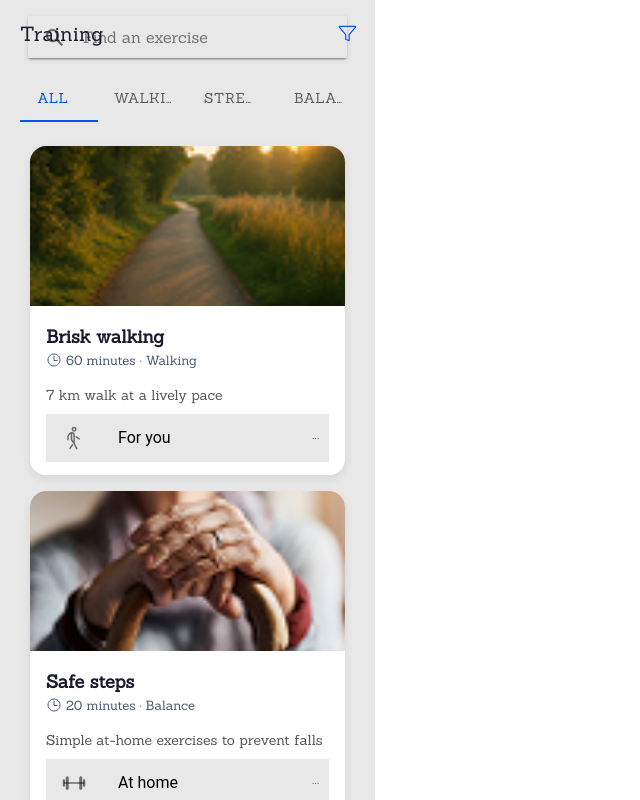
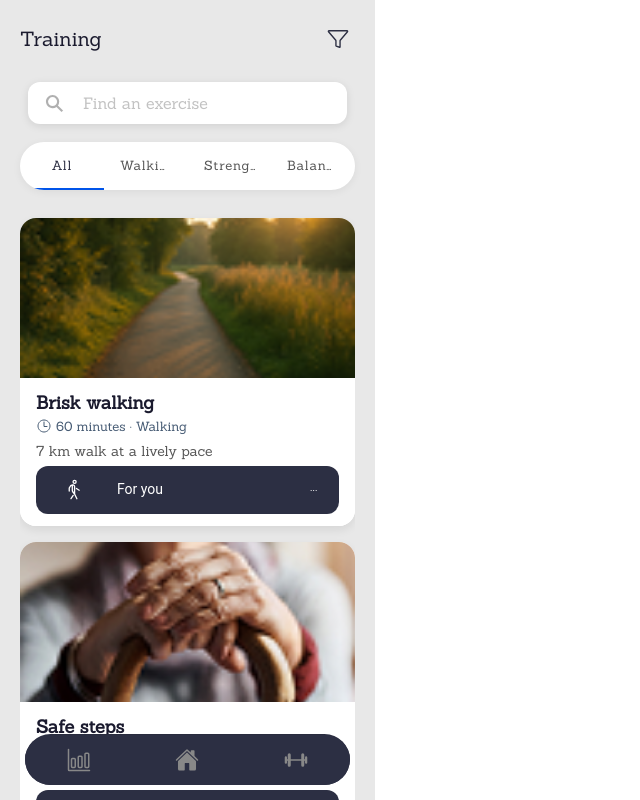
Before and after one commit to Cobran53/Too-Old-to-Fold, a React (Vite) app: page /training-list in a window 1280 px wide. Shown: the whole page, without its empty margins (0-640 px from the left). Built offline with nearby package versions, Linux system fonts and the light colour scheme.

Commit message:
more fixes on the training list

```diff
--- a/src/pages/TrainingList.css
+++ b/src/pages/TrainingList.css
@@ -1,4 +1,4 @@
-/* Färgpalett – samma som Dashboard */
+/* --- Samma färgpalett som dashboard --- */
 :root {
   --primary-dark: #2c2f43;
   --primary-blue: #455a73;
@@ -9,7 +9,7 @@
   --font-color: #1a1a2e;
 }
 
-/* Samma “telefonstorlek” som dashboard-page */
+/* --- Telefonram / layout --- */
 .training-page {
   --ion-background-color: #e8e8e8;
   width: 375px;
@@ -20,54 +20,115 @@
   font-family: 'Sanchez', Arial, sans-serif !important;
 }
 
-/* Content liknande dashboard-content */
 .training-content {
   --padding-start: 20px;
   --padding-end: 20px;
   --padding-top: 0;
   --padding-bottom: 0;
-  background: #e8e8e8;
+  background-color: #e8e8e8;
 }
 
-/* Ta bort standardborder på headern som på dashboard */
-.ion-no-border {
-  --border-width: 0 !important;
+/* --- Toprad: titel + filter --- */
+.training-top-row {
+  display: flex;
+  justify-content: space-between;
+  align-items: center;
+  margin-top: 16px;
 }
 
 .training-title {
   font-size: 20px;
   color: var(--font-color);
+  margin: 0;
 }
 
-/* Sökfältet högst upp */
-.training-searchbar {
-  margin-top: 8px;
-  margin-bottom: 8px;
+.training-filter-button {
+  --padding-start: 4px;
+  --padding-end: 4px;
 }
 
-/* Segment (filter) */
-.training-segment {
-  margin-bottom: 10px;
+.training-filter-button ion-icon {
+  font-size: 22px;
+  color: var(--primary-dark);
 }
 
-/* Lista / kortlayout */
+/* --- Searchbar: gör den tydlig --- */
+.training-searchbar {
+  margin-top: 12px;
+  margin-bottom: 10px;
+
+  --background: #ffffff;
+  --color: var(--font-color);
+  --placeholder-color: #999999;
+  --icon-color: #b0b0b0;
+  --border-radius: 12px;
+  --box-shadow: 0 2px 8px rgba(0, 0, 0, 0.1);
+}
+
+
+/* --- Segment / kategorier: tydligare text + mörkblå highlight --- */
+/* --- Segment / kategorier: tydligare text + mörkblå highlight --- */
+.training-segment {
+  margin-bottom: 14px;
+
+  width: 100%;
+  --background: #ffffff;
+  --indicator-color: var(--primary-dark);   /* mörkblå underline */
+  --indicator-height: 2px;
+
+  --color: #555555;                         /* inaktiv textfärg */
+  --color-checked: var(--primary-dark);     /* aktiv textfärg */
+
+  border-radius: 999px;
+  box-shadow: 0 2px 8px rgba(0, 0, 0, 0.06);
+}
+
+/* segment-knapparna: dela på utrymmet och fixa färgerna hårdare */
+.training-segment ion-segment-button {
+  text-transform: none;
+  font-size: 13px;
+  font-weight: 500;
+
+  flex: 1;
+  justify-content: center;
+  min-width: 0;
+  white-space: nowrap;
+
+  color: #555555 !important;               /* inaktiv textfärg */
+}
+
+/* aktiv knapp – mörkblå text */
+.training-segment ion-segment-button.segment-button-checked {
+  color: var(--primary-dark) !important;
+}
+
+
+/* --- Lista --- */
 .training-list {
   padding-top: 4px;
+  background: transparent;
 }
 
-/* Kortens utseende */
+/* --- Kort --- */
 .training-card {
   border-radius: 16px;
   overflow: hidden;
   background: var(--card-background);
   box-shadow: 0 4px 10px rgba(0, 0, 0, 0.08);
   margin-bottom: 16px;
+  margin-inline: 0;
 }
 
 .training-card-image {
   width: 100%;
   height: 160px;
   object-fit: cover;
+}
+
+.training-card-header {
+  padding-inline: 16px;
+  padding-top: 10px;
+  padding-bottom: 6px;
 }
 
 .training-card-title {
@@ -89,16 +150,39 @@
   font-size: 16px;
 }
 
-/* Beskrivningstexten */
-.training-card-description {
-  margin-bottom: 8px;
-  font-size: 14px;
-  color: #555;
+.training-card-content {
+  padding-inline: 16px;
+  padding-bottom: 12px;
 }
 
-/* Footer-raden i kortet (ikon + tag + menyknapp) */
+.training-card-description {
+  margin-bottom: 10px;
+  font-size: 14px;
+  color: #555555;
+}
+
+/* Footer/tag-rad */
 .training-card-footer {
   --inner-padding-end: 0;
+  --background: transparent;
   padding-inline-start: 0;
-  margin-top: 8px;
+  margin-top: 4px;
+  font-size: 14px;
+  border-radius: 12px;
+  background-color: var(--primary-dark);
+  color: #ffffff;
+  padding-inline: 12px;
+  min-height: 40px;
 }
+
+.training-card-footer ion-icon {
+  color: #ffffff;
+}
+
+.training-card-footer ion-label {
+  color: #ffffff;
+}
+
+.training-card-footer ion-button {
+  color: #ffffff;
+}
--- a/src/pages/TrainingListPage.tsx
+++ b/src/pages/TrainingListPage.tsx
@@ -1,9 +1,6 @@
 import React from 'react';
 import {
   IonPage,
-  IonHeader,
-  IonToolbar,
-  IonTitle,
   IonContent,
   IonSearchbar,
   IonList,
@@ -30,6 +27,7 @@ import {
 } from 'ionicons/icons';
 
 import './TrainingList.css';
+import AppTabBar from '../components/AppTabBar';
 
 type WorkoutType = 'walking' | 'strength' | 'balance';
 
@@ -97,7 +95,7 @@ const TrainingListPage: React.FC = () => {
 
   const getTypeIcon = (type: WorkoutType) => {
     if (type === 'walking') return walkOutline;
-    return barbellOutline; // byt gärna ikon senare om du vill särskilja balance
+    return barbellOutline;
   };
 
   const openDetails = (workout: Workout) => {
@@ -112,16 +110,20 @@ const TrainingListPage: React.FC = () => {
 
   return (
     <IonPage className="training-page">
-      <IonHeader className="ion-no-border">
-        <IonToolbar>
-          <IonTitle className="training-title">Training</IonTitle>
-          <IonButton slot="end" fill="clear" aria-label="Filter exercises">
+      {/* Scrollande innehåll */}
+      <IonContent fullscreen className="training-content">
+        {/* Top-rad med titel + filter */}
+        <div className="training-top-row">
+          <h1 className="training-title">Training</h1>
+          <IonButton
+            fill="clear"
+            aria-label="Filter exercises"
+            className="training-filter-button"
+          >
             <IonIcon icon={funnelOutline} />
           </IonButton>
-        </IonToolbar>
-      </IonHeader>
+        </div>
 
-      <IonContent fullscreen className="training-content">
         {/* Sökfält */}
         <IonSearchbar
           className="training-searchbar"
@@ -130,7 +132,7 @@ const TrainingListPage: React.FC = () => {
           onIonChange={(e) => setSearchText(e.detail.value ?? '')}
         />
 
-        {/* Filtersegment */}
+        {/* Segment / kategorier */}
         <IonSegment
           value={activeFilter}
           onIonChange={(e) =>
@@ -168,7 +170,7 @@ const TrainingListPage: React.FC = () => {
                 className="training-card-image"
               />
 
-              <IonCardHeader>
+              <IonCardHeader className="training-card-header">
                 <IonCardTitle className="training-card-title">
                   {workout.title}
                 </IonCardTitle>
@@ -179,7 +181,7 @@ const TrainingListPage: React.FC = () => {
                 </IonCardSubtitle>
               </IonCardHeader>
 
-              <IonCardContent>
+              <IonCardContent className="training-card-content">
                 <p className="training-card-description">{workout.description}</p>
 
                 <IonItem lines="none" className="training-card-footer">
@@ -197,14 +199,6 @@ const TrainingListPage: React.FC = () => {
 
         {/* Modal för detaljer */}
         <IonModal isOpen={isModalOpen} onDidDismiss={closeDetails}>
-          <IonHeader>
-            <IonToolbar>
-              <IonTitle>{selectedWorkout?.title ?? 'Training'}</IonTitle>
-              <IonButton slot="end" fill="clear" onClick={closeDetails}>
-                <IonIcon icon={closeOutline} />
-              </IonButton>
-            </IonToolbar>
-          </IonHeader>
           <IonContent className="ion-padding">
             {selectedWorkout && (
               <>
@@ -239,6 +233,9 @@ const TrainingListPage: React.FC = () => {
           </IonContent>
         </IonModal>
       </IonContent>
+
+      {/* Botten-navigering – samma komponent som på Dashboard */}
+      <AppTabBar selectedTab="training" />
     </IonPage>
   );
 };
```
Also changed, not shown: 1 other file (tests, documents, lock files or other folders).
